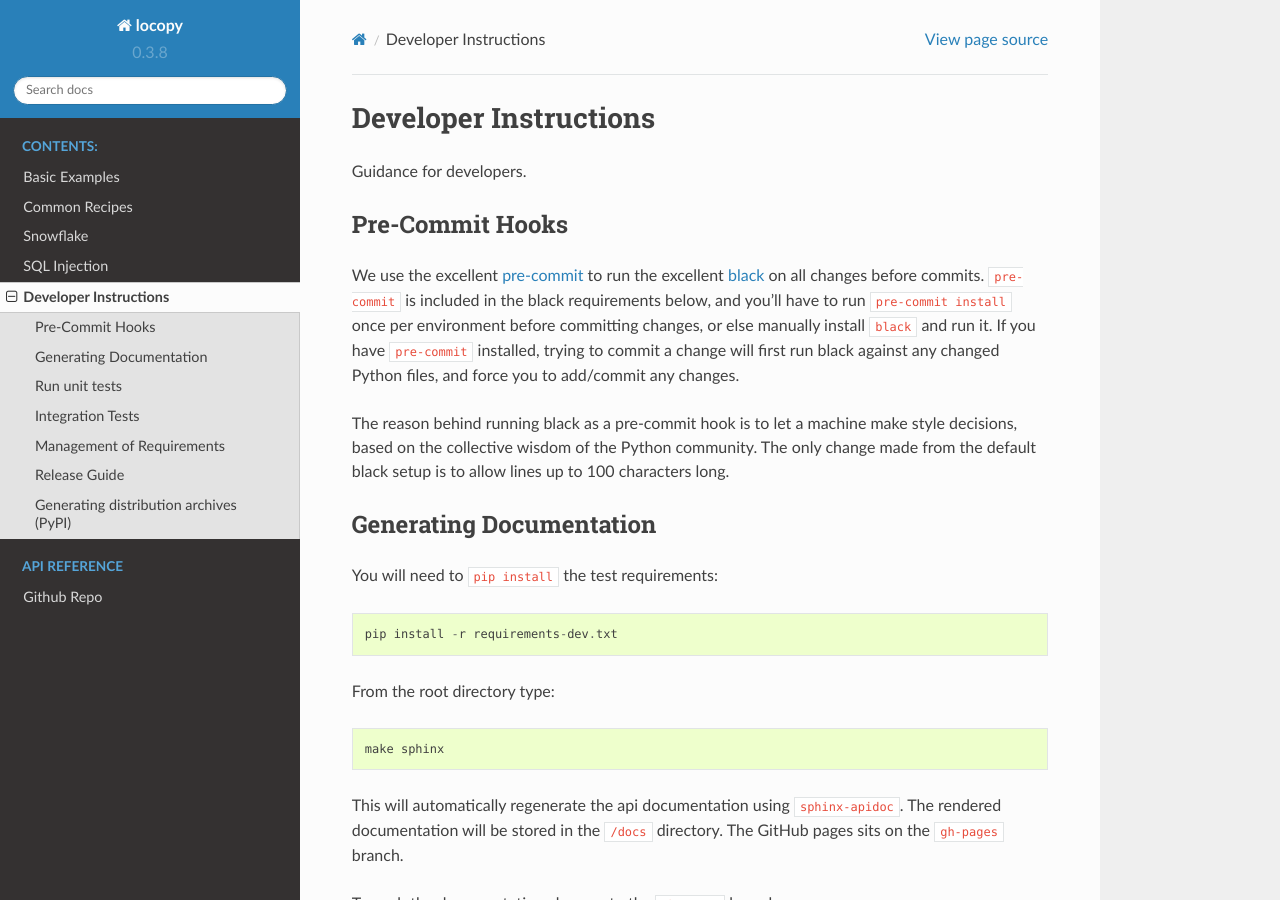
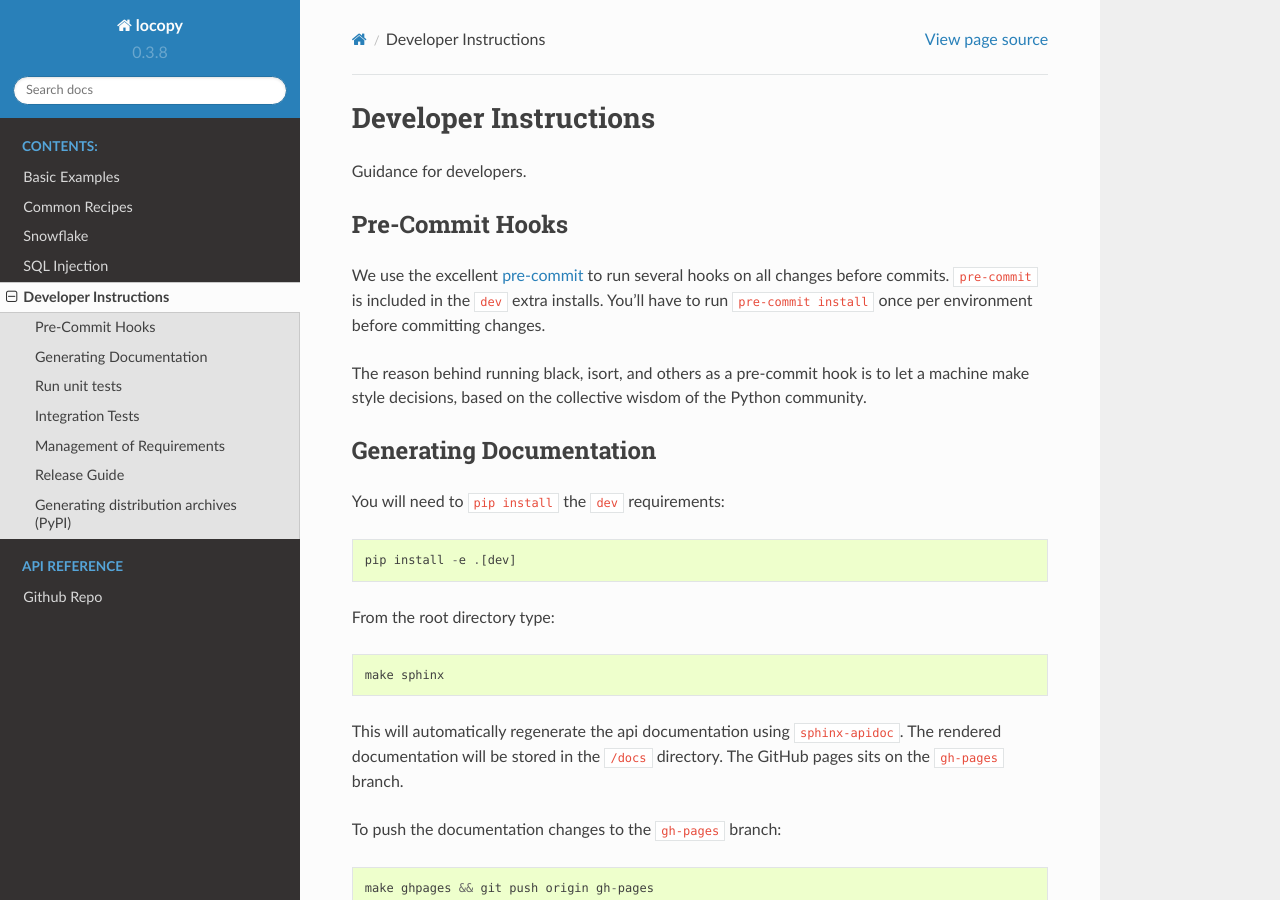
Before and after one commit to capitalone/locopy, a Sphinx documentation site: the page built from docs/source/developer.rst, in a window 1280 px wide and 900 px high. Built offline with Sphinx 7.4.7 and the Read the Docs theme 2.0.0, drawn with Linux system fonts in a browser that asks for light colours; pages that are not in the unit, such as notebooks, are missing from menus.

Commit message:
Removing old requirements (#116)
* Delete requirements-black.txt

* Delete requirements-dev.txt

* Delete pyproject.toml

* Update MANIFEST.in

* cleaning up developer docs

```diff
--- a/docs/source/developer.rst
+++ b/docs/source/developer.rst
@@ -6,23 +6,19 @@ Guidance for developers.
 Pre-Commit Hooks
 ----------------
 
-We use the excellent `pre-commit <https://pre-commit.com/>`_ to run the excellent
-`black <https://github.com/ambv/black>`_ on all changes before commits.  ``pre-commit`` is included
-in the black requirements below, and you'll have to run ``pre-commit install`` once per environment
-before committing changes, or else manually install ``black`` and run it.  If you have ``pre-commit``
-installed, trying to commit a change will first run black against any changed Python files, and force
-you to add/commit any changes.
+We use the excellent `pre-commit <https://pre-commit.com/>`_ to run several hooks on all changes before commits.
+``pre-commit`` is included in the ``dev`` extra installs. You'll have to run ``pre-commit install`` once per environment
+before committing changes.
 
-The reason behind running black as a pre-commit hook is to let a machine make style decisions, based
-on the collective wisdom of the Python community.  The only change made from the default black setup
-is to allow lines up to 100 characters long.
+The reason behind running black, isort, and others as a pre-commit hook is to let a machine make style decisions, based
+on the collective wisdom of the Python community.
 
 Generating Documentation
 ------------------------
 
-You will need to ``pip install`` the test requirements::
+You will need to ``pip install`` the ``dev`` requirements::
 
-    pip install -r requirements-dev.txt
+    pip install -e .[dev]
 
 From the root directory type::
 
--- a/requirements-black.txt
+++ /dev/null
@@ -1,2 +0,0 @@
-pre-commit==1.14.3
-black==18.9b0
```
Also changed, not shown: pyproject.toml (deleted, +0 -8 lines), requirements-dev.txt (deleted, +0 -11 lines), 1 other file.
